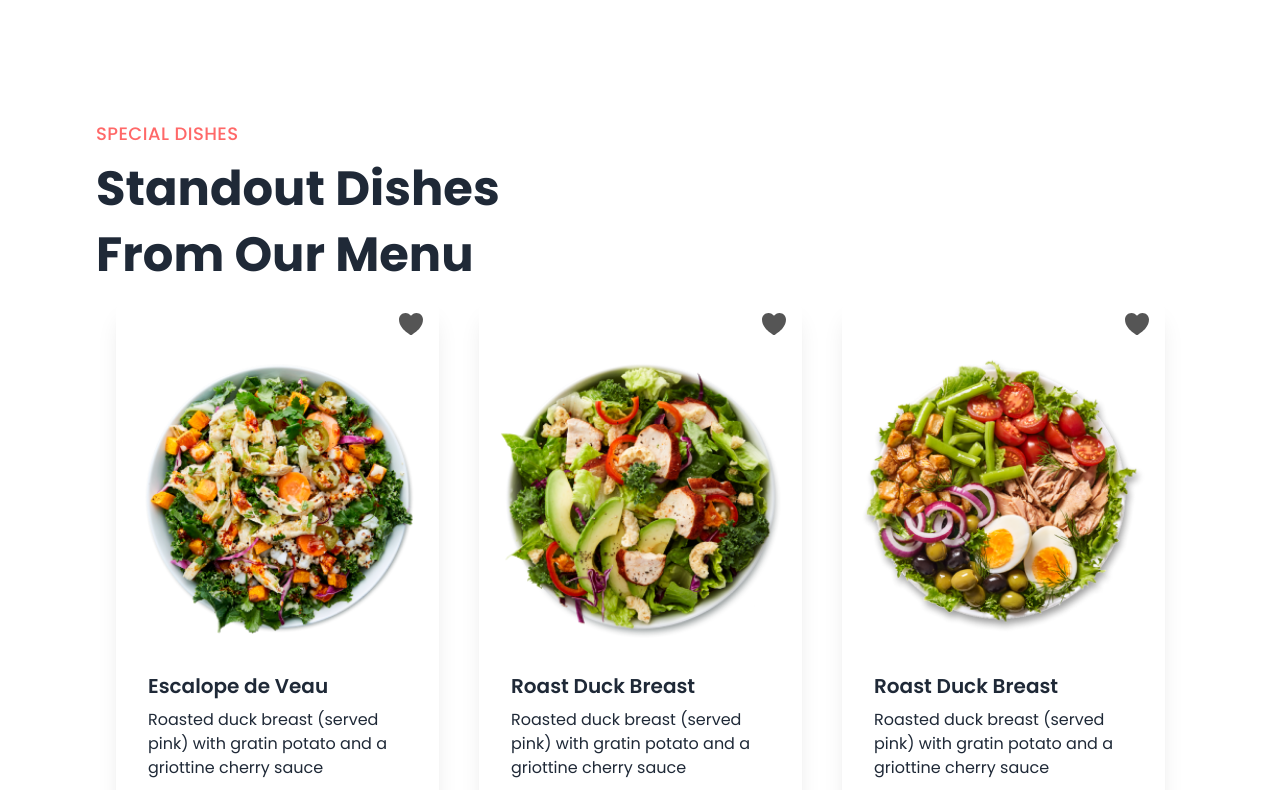
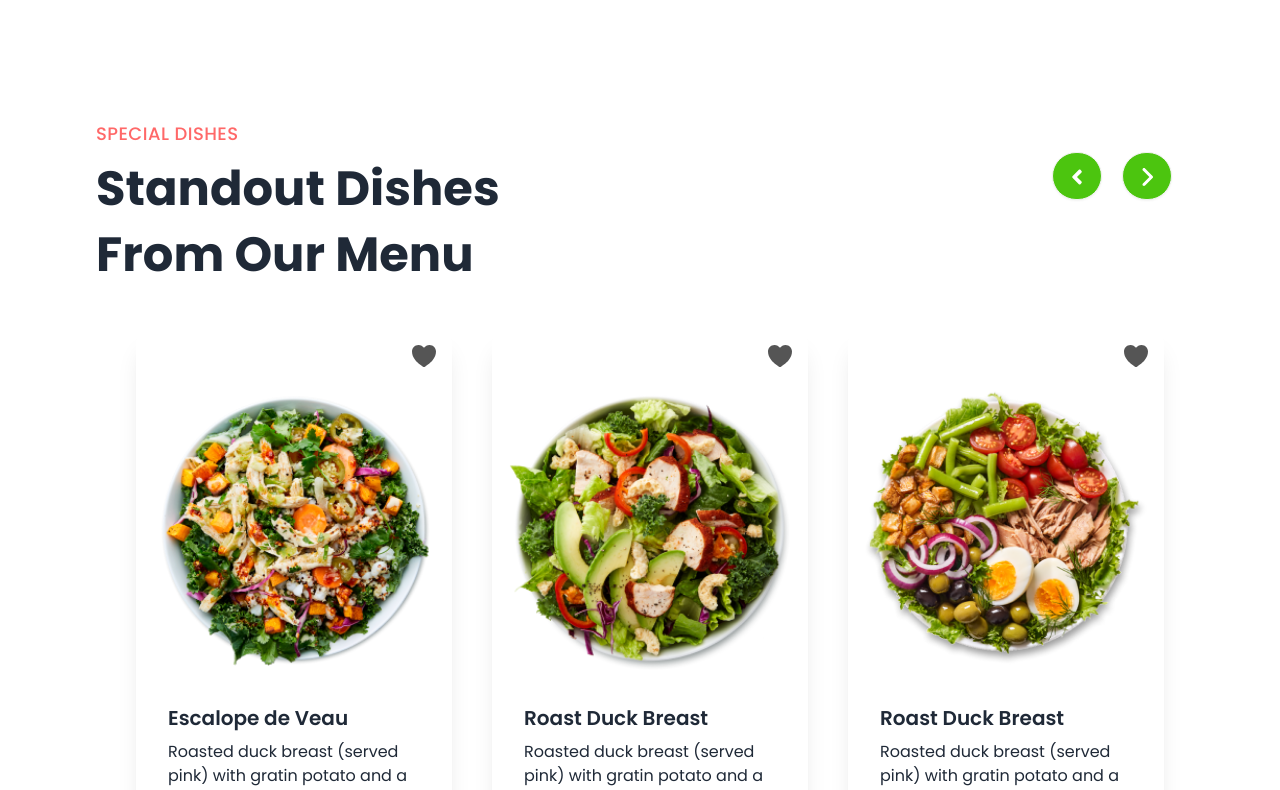
Before and after one commit to Mubarak1A/EatUp, a React (Vite) app in the folder EatUp-client/: page / in a window 1280 px wide. Shown: the part 1520-2310 px from the top of the page. Built offline with nearby package versions, Linux system fonts and the light colour scheme.

Commit message:
handle slide and carousel action

```diff
--- a/EatUp-client/src/components/Card.jsx
+++ b/EatUp-client/src/components/Card.jsx
@@ -15,7 +15,7 @@
 
     return (
 
-        <div className="card w-86 bg-base-100 shadow-xl mx-5 relative">
+        <div className="card w-86 bg-base-100 shadow-xl mx-5 mb-10 relative">
             <div className={'rating gap-1 absoluten flex justify-end'}>
                 <input type="radio" name="rating-3"
                 className={` m-4 mask mask-heart bg-green ${isHeartFilled ? "bg-green" : "bg-secoundary"}`}
@@ -27,7 +27,7 @@
                 </figure>
             </Link>
             <div className="card-body">
-                <h2 className="card-title">{item.name}</h2>
+                <Link to={item._id} ><h2 className="card-title">{item.name}</h2></Link>
                 <p>{item.recipe}</p>
                 <div className="card-actions justify-between items-center mt-2">
                     <h5 className='font-semibold '><span className='text-sm text-red'>#</span>{item.price}</h5>
--- a/EatUp-client/src/pages/home/components/SpecialDishes.jsx
+++ b/EatUp-client/src/pages/home/components/SpecialDishes.jsx
@@ -3,6 +3,30 @@
 import "slick-carousel/slick/slick-theme.css";
 import Slider from "react-slick"
 import Card from '../../../components/Card';
+import { FaAngleRight } from 'react-icons/fa6'
+import { FaAngleLeft } from 'react-icons/fa';
+
+const simpleNextArrow = (props) => {
+    const { className, style, onClick } = props
+    return (
+        <div className={className} style={{ ...style, display: 'block', background: 'red' }}
+            onClick={onClick}
+        >
+            Next
+        </div>
+    )
+}
+
+const simplePrevArrow = (props) => {
+    const { className, style, onClick } = props
+    return (
+        <div className={className} style={{ ...style, display: 'block', background: 'green' }}
+            onClick={onClick}
+        >
+            PREV
+        </div>
+    )
+}
 
 export default function SpecialDishes() {
     const [recipes, setRecipes] = useState([])
@@ -48,16 +72,28 @@
                     slidesToScroll: 1
                 }
             }
-        ]
+        ],
+        nextArrow: <simpleNextArrow />,
+        prevArrow: <simplePreviousArrow />
     }
 
     return (
-        <div className='section-container my-20'>
+        <div className='section-container my-20 relative'>
             <div className='text-left'>
                 <p className='subtitle'>Special Dishes</p>
                 <h2 className='title md:w-[520px]'>Standout Dishes From Our Menu</h2>
             </div>
-            <Slider {...settings}>
+
+            <div className='md:absolute right-3 top-8 mb-10 md:mr-24'>
+                <button onClick={() => slider?.current?.slickPrev()} className='btn p-2 rounded-full ml-5 text-white bg-green' >
+                    < FaAngleLeft className='w-8 h-8 p-1' />
+                </button>
+                <button onClick={() => slider?.current?.slickNext()} className='btn p-2 rounded-full ml-5 text-white bg-green'>
+                    <FaAngleRight className='w-8 h-8 p-1' />
+                </button>
+            </div>
+
+            <Slider ref={slider} {...settings} className='overflow-hidden mt-10 space-x-5'>
                 {
                     recipes.map((item, index) => [
                         <Card key={index} item={item} />
```
